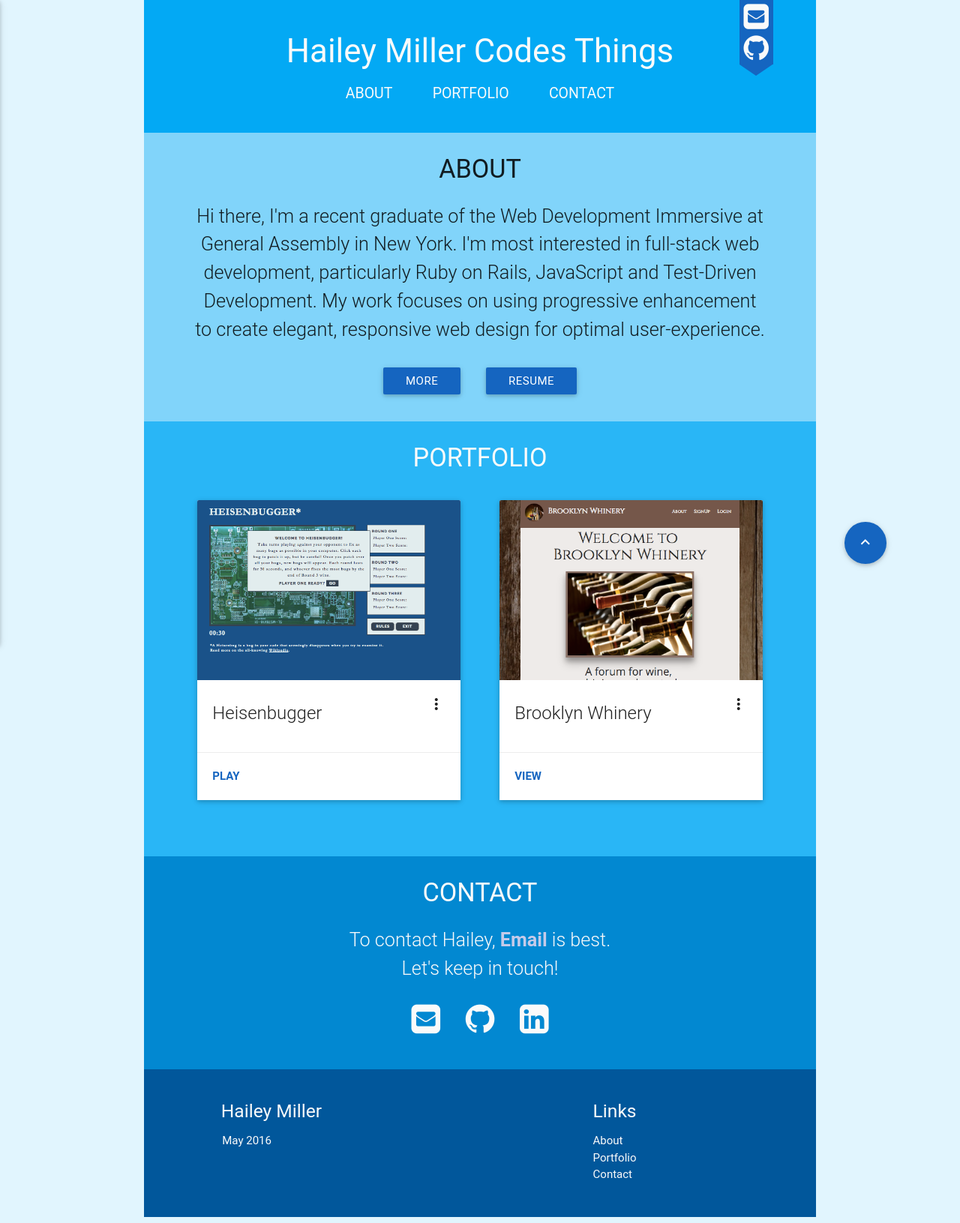
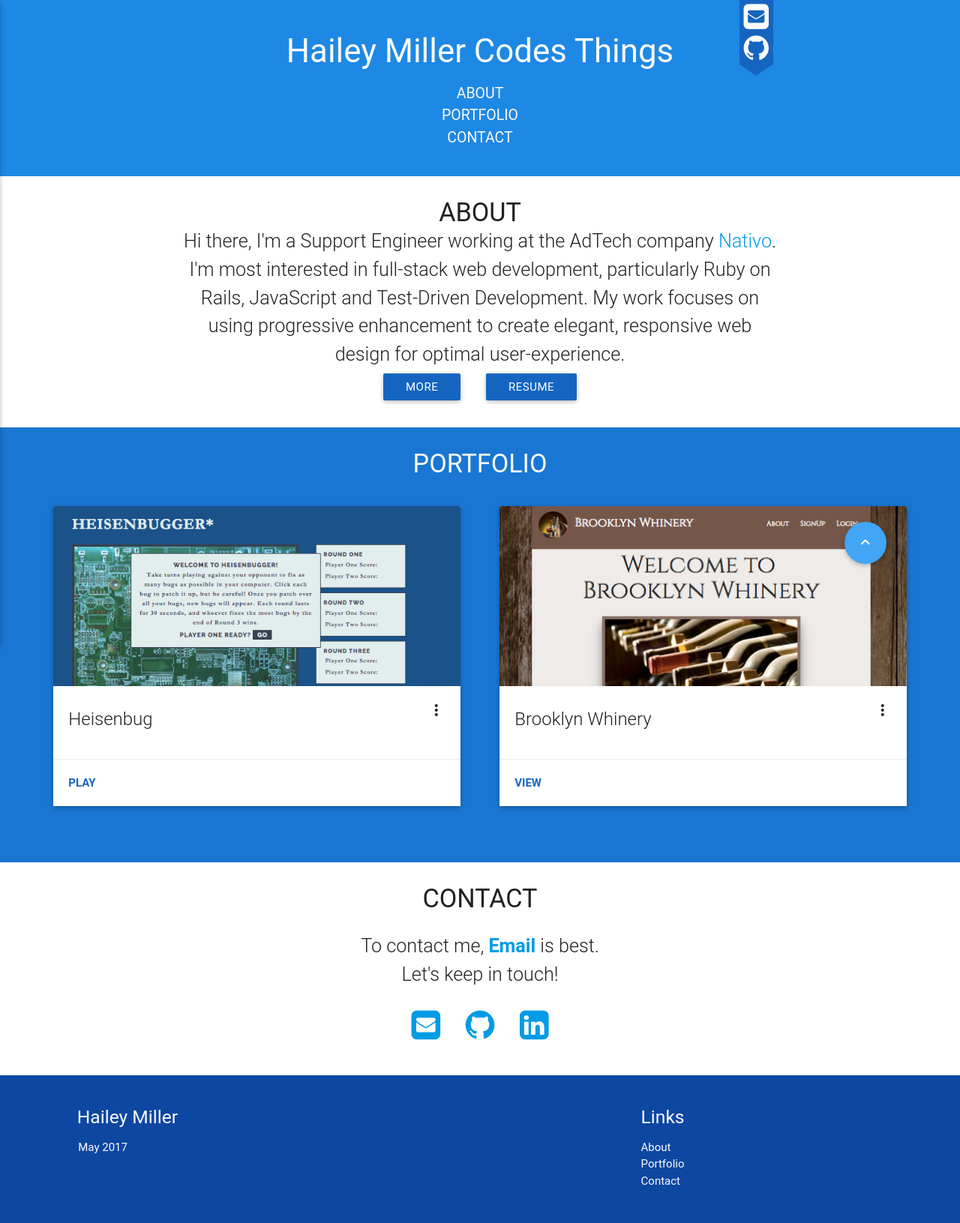
Before and after one commit to mermatriarchy/hailey-codes, a plain HTML site: page index.html in a window 1280 px wide. Shown: the whole page at 75% size. Drawn offline with Linux system fonts and the light colour scheme; a web font is replaced by a local one.

Commit message:
update color scheme and minor layout changes

```diff
--- a/index.html
+++ b/index.html
@@ -38,15 +38,15 @@
 </head>
 
 <!--Main content wrapped in container class-->
-<body class="light-blue lighten-5">
-<div class="container light-blue lighten-3">
+<body>
+<div>
 
-      <div class="row light-blue grey-text text-lighten-5 top-header">
+      <div class="row blue darken-1 grey-text text-lighten-5 top-header">
       <div class="nav-bar">
         <!-- Email/GitHub sticky icons-->
       <ul class="hide-on-med-and-down contact-top">
       <li id="contact-one" class="blue darken-3">
-        <a href="mailto:hailey.miller91@gmail.com">
+        <a href="mailto:h.adonismiller@gmail.com">
         <i class="fa fa-envelope-square fa-2x grey-text text-lighten-5" aria-hidden="true"></i></a></li>
       <li id="contact-two" class="blue darken-3">
         <a href="https://github.com/mermatriarchy">
@@ -57,7 +57,7 @@
         <!--Navigation-->
     <div class="navbar-wrapper">
         <h3 id="top">Hailey Miller <span id ="mobile-title">Codes Things</span></h3>
-            <ul id="nav-mobile" class="hide-on-med-and-down light-blue">
+            <ul>
               <li> <a href="#start" class="grey-text text-lighten-5">About</a></li>
               <li> <a href="#middle" class="grey-text text-lighten-5">Portfolio</a></li>
               <li> <a href="#bottom" class="grey-text text-lighten-5">Contact</a></li>
@@ -74,25 +74,25 @@
       </div>
       </div>
       <!-- Scroll Up Button-->
-<a class="btn-floating btn-large waves-effect waves-light blue darken-3" id="scroll-up" href="#top"><i class="material-icons">keyboard_arrow_up</i></a>
+<a class="btn-floating btn-large waves-effect waves-light blue lighten-1" id="scroll-up" href="#top"><i class="material-icons">keyboard_arrow_up</i></a>
 <!-- ABOUT -->
-<div class="row light-blue lighten-3" id="about-section">
+<div class="row white" id="about-section">
 <h4>About</h4>
-<p class="flow-text" id="start">Hi there, I'm a recent graduate of the Web Development Immersive at General Assembly in New York. I'm most interested in full-stack web development, particularly Ruby on Rails, JavaScript and Test-Driven Development. My work focuses on using progressive enhancement to create elegant, responsive web design for optimal user-experience.</p>
+<p class="flow-text container" id="start">Hi there, I'm a Support Engineer working at the AdTech company <a href="www.nativo.com" target="_blank">Nativo</a>. I'm most interested in full-stack web development, particularly Ruby on Rails, JavaScript and Test-Driven Development. My work focuses on using progressive enhancement to create elegant, responsive web design for optimal user-experience.</p>
 
  <div class="more">
   <a class="waves-effect waves-light btn blue darken-3" id="more">More</a>
-  <a class="waves-effect waves-light btn blue darken-3" id="resume" href="public/img/HMiller2016.pdf" target="_blank">Resume</a>
+  <a class="waves-effect waves-light btn blue darken-3" id="resume" href="public/img/H.Miller2017.pdf" target="_blank">Resume</a>
 
   <div class="hidden">
-    <p class="flow-text">I first started working in the tech industry as a translator and content creator for a PR firm representing start-ups. After being hired at an eCommerce company as a project manager, I started to teach myself the basics of coding to improve my knowledge-base for scoping projects. As it turns out, I thought coding was fun, and decided to make the switch to programming.
+    <p class="flow-text container">I first started working in the tech industry in 2013 as a translator and content creator for a PR firm representing start-ups. After being hired at an eCommerce company as a project manager, I started to teach myself the basics of coding to improve my knowledge-base for scoping projects. As it turns out, I thought coding was fun, and decided to make the switch to programming. I graduated from the Web Development Immersive at General Assembly in mid-2016, and I've been working through Harvard's online course lectures to give myself a solid foundation in the principles of theoretical computer science.
     </p>
   </div>
   </div>
 
 </div>
 <!-- PORTFOLIO -->
-<div class="row portfolio-section light-blue lighten-1 grey-text text-lighten-5">
+<div class="row portfolio-section blue darken-2 grey-text text-lighten-5">
 <h4 id="middle">Portfolio</h4>
   <div class="row valign-wrapper">
 <!--Heisenbugger card-->
@@ -104,7 +104,7 @@
               <img src="public/img/heisenbug-thumb-final.png" alt="Heisenbug-tumb">
             </div>
             <div class="card-content">
-              <span class="card-title activator grey-text text-darken-4">Heisenbugger<i class="material-icons right">more_vert</i></span>
+              <span class="card-title activator grey-text text-darken-4">Heisenbug<i class="material-icons right">more_vert</i></span>
               </div>
               <div class="card-reveal grey-text text-darken-4">
               <span class="card-title grey-text text-darken-4">Heisenbug<i class="material-icons right">close</i></span>
@@ -143,35 +143,35 @@
      </div>
 </div>
 <!-- CONTACT -->
-<div class="row contact-section light-blue darken-2 grey-text text-lighten-5">
+<div class="row contact-section white">
 <h4 id="bottom">Contact</h4>
-<p class="flow-text">To contact Hailey, <a class="indigo-text text-lighten-4 contact-email" href="mailto:hailey.miller91@gmail.com">
+<p class="flow-text">To contact me, <a class="blue-accent-text text-darken-4 contact-email" href="mailto:h.adonismiller@gmail.com">
     Email</a> is best.<br>Let's keep in touch!</p>
     <div class="contact-icons">
     <ul>
       <!--Email icon-->
       <li>
-        <a href="mailto:hailey.miller91@gmail.com">
-        <i class="fa fa-envelope-square fa-3x grey-text text-lighten-5" aria-hidden="true"></i></a></li>
+        <a href="mailto:h.adonismiller@gmail.com">
+        <i class="fa fa-envelope-square fa-3x" aria-hidden="true"></i></a></li>
       <!--GitHub icon-->
       <li>
         <a href="https://github.com/mermatriarchy">
-        <i class="fa fa-github fa-3x grey-text text-lighten-5"></i></a></li>
+        <i class="fa fa-github fa-3x"></i></a></li>
       <!--LinkedIn icon-->
       <li id="linkedin">
         <a href="https://www.linkedin.com/in/hailey-miller-a9408164">
-        <i class="fa fa-linkedin-square fa-3x grey-text text-lighten-5" aria-hidden="true"></i></a></li>
+        <i class="fa fa-linkedin-square fa-3x" aria-hidden="true"></i></a></li>
     </ul>
     </div>
 </div>
 <!-- <%= yield %> -->
 <!-- FOOTER -->
-<footer class="light-blue darken-4 margin-reset">
+<footer class="blue darken-4 margin-reset">
 
             <div class="row grey-text text-lighten-5">
               <div class="col l6 s12">
                 <h5 id="name-header">Hailey Miller</h5>
-                <p id="updated-on">May 2016<p>
+                <p id="updated-on">May 2017<p>
               </div>
               <div class="col l4 offset-l2 s12">
                 <h5 >Links</h5>
```
Also changed, not shown: 2 other files.
